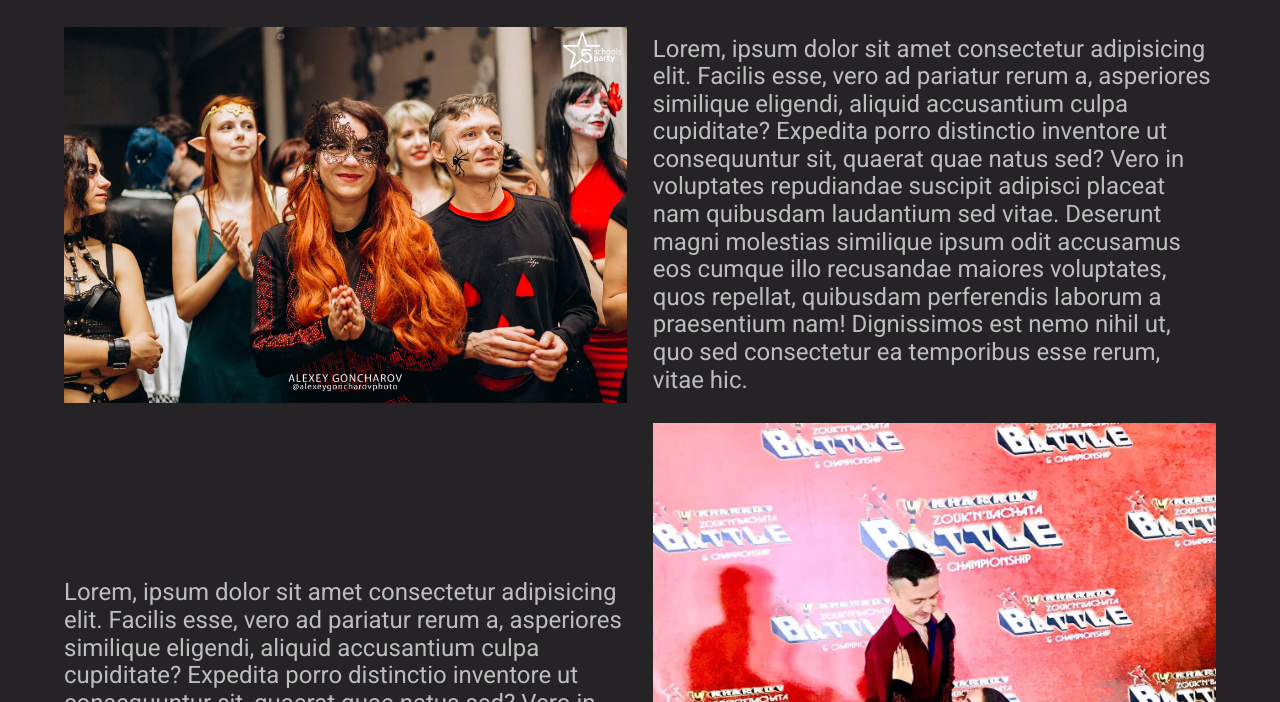
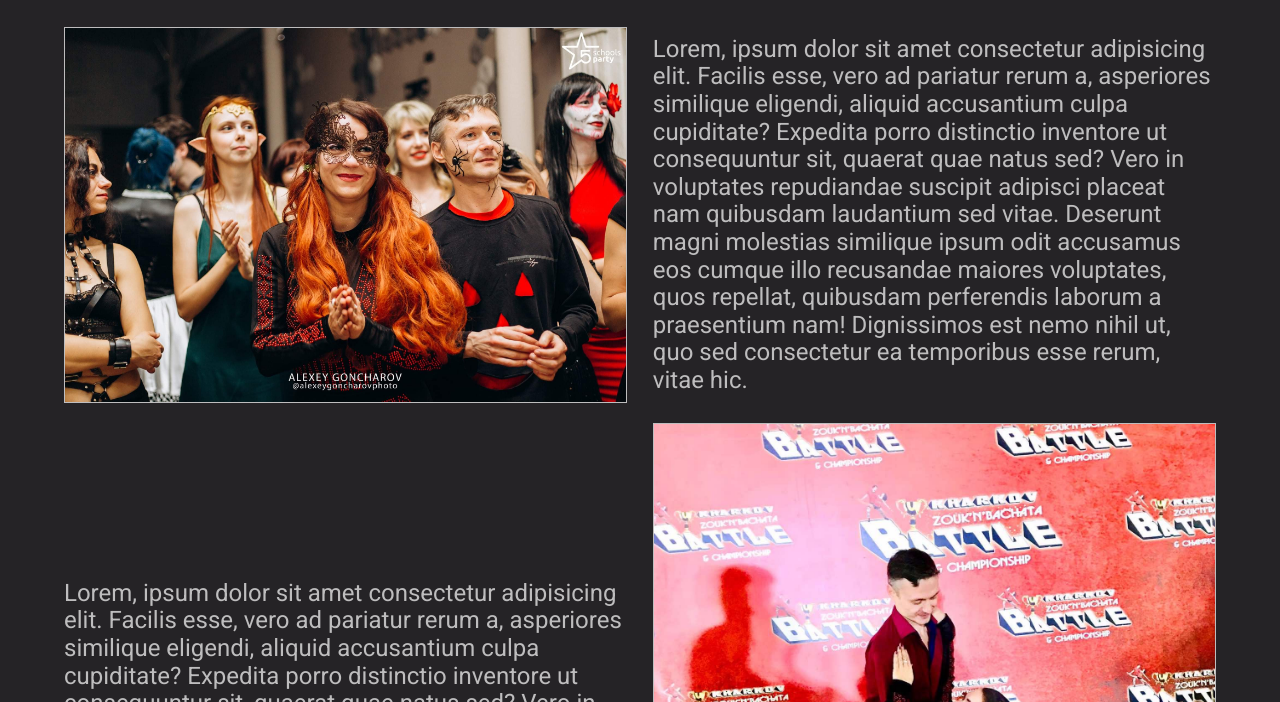
Before and after one commit to VasiliyLVL/MyGallery, a plain HTML site: page index.html in a window 1280 px wide. Shown: the part 718-1420 px from the top of the page. Drawn offline with nearby package versions, Linux system fonts and the light colour scheme.

Commit message:
устанавливает рамку в разделе События

```diff
--- a/sass/lyout/_events.scss
+++ b/sass/lyout/_events.scss
@@ -28,6 +28,12 @@
   }
 }
 
+@media screen and (min-width: 768px) {
+  .events-list__img {
+    border: 1px solid var(--primary-header-color);
+  }
+}
+
 .events-list__wrapper {
   width: 44vw;
   @media screen and (max-width: 767px) {
```
Also changed, not shown: css/main.css, css/main.min.css, 2 other files.
